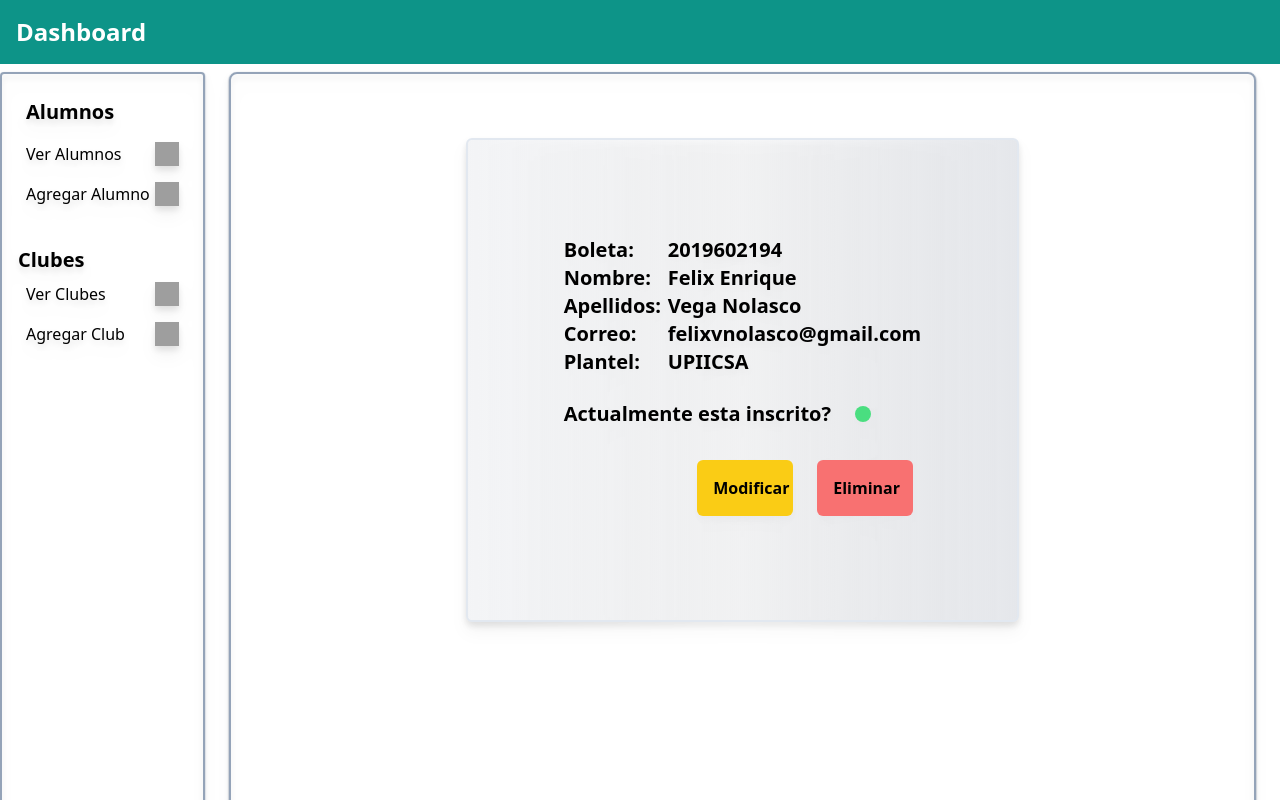
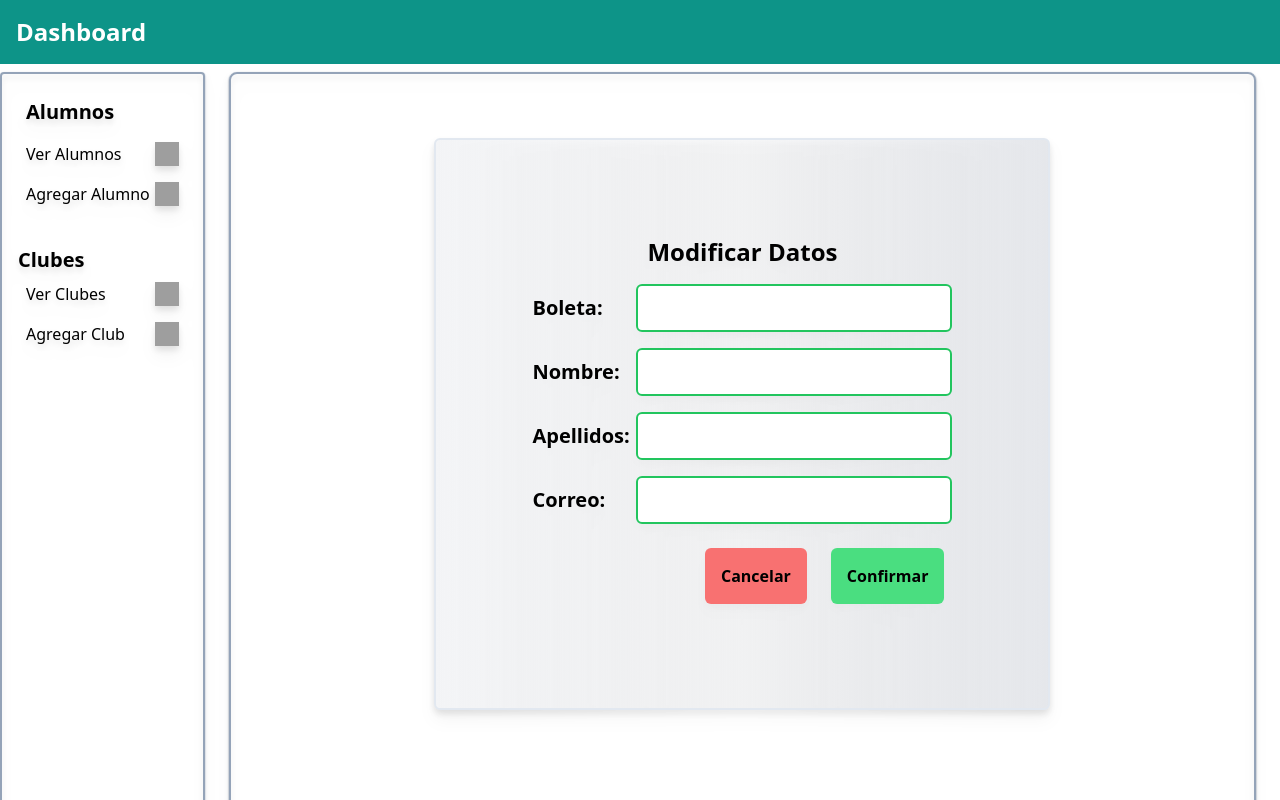
Before and after one commit to FelixVNolasco/Club-Manager, a React (Create React App) app: page /student/12039709 in a window 1280 px wide. Both pictures are taken after a click on the element "Modificar". Shown: the top 800 px of the page. Built offline with nearby package versions, Linux system fonts and the light colour scheme; no server answers; grey boxes are pictures that could not be loaded.

Commit message:
handleInputChange to forms

```diff
--- /dev/null
+++ b/src/hooks/useForm.js
@@ -0,0 +1,21 @@
+import { useState } from 'react';
+
+export const useForm = (initialState) => {
+
+    const [values, setValues] = useState(initialState);
+
+    const reset = (newFormState = initialState) => {
+        setValues(newFormState);
+    }
+
+    const handleInputChange = ({ target }) => {
+
+        setValues({
+            ...values,
+            [target.name]: target.value
+        });
+
+    }
+    return [values, handleInputChange, reset];
+
+}
--- a/src/pages/NewStudent.js
+++ b/src/pages/NewStudent.js
@@ -2,8 +2,23 @@ import React from "react";
 import { Navbar } from "../Components/Navbar";
 import { Sidebar } from "../Components/Sidebar";
 import { Footer } from "../Components/Footer";
+import { useForm } from "../hooks/useForm";
 
 const NewStudent = () => {
+  const [formValues, handleInputChange] = useForm({
+    boleta: "2019602194",
+    nombre: "Felix Enrique",
+    apellido: "Vega Nolasco",
+    correo: "felixvnolasco@gmail.com",
+    carrera: "Ingeniería en Informática",
+    plantel: "",
+    inscrito: "",
+  });
+
+  console.log(formValues);
+  const { boleta, nombre, apellido, correo, carrera, plantel, inscrito } =
+    formValues;
+
   return (
     <>
       <Navbar />
@@ -20,50 +35,82 @@ const NewStudent = () => {
                 <span className="w-24 font-semibold">Boleta</span>
                 <input
                   className="w-full ml-4 p-2 border-2 border-green-500 focus:outline-none focus:border-2 focus:border-green-700 rounded-md"
+                  name="boleta"
                   type="text"
+                  onChange={handleInputChange}
+                  value={boleta}
                 />
               </div>
               <div className="flex p-6 items-center">
                 <span className="w-24 font-semibold">Nombre(s)</span>
                 <input
                   className="w-full ml-4 p-2 border-2 border-green-500 focus:outline-none focus:border-2 focus:border-green-700 rounded-md"
+                  name="nombre"
                   type="text"
+                  onChange={handleInputChange}
+                  value={nombre}
                 />
               </div>
               <div className="flex p-6 items-center">
                 <span className="w-24 font-semibold">Apellidos</span>
                 <input
                   className="w-full ml-4 p-2 border-2 border-green-500 focus:outline-none focus:border-2 focus:border-green-700 rounded-md"
+                  name="apellido"
                   type="text"
+                  onChange={handleInputChange}
+                  value={apellido}
                 />
               </div>
               <div className="flex p-6 items-center">
                 <span className="w-24 font-semibold">Correo</span>
                 <input
                   className="w-full ml-4 p-2 border-2 border-green-500 focus:outline-none focus:border-2 focus:border-green-700 rounded-md"
+                  name="correo"
                   type="text"
+                  onChange={handleInputChange}
+                  value={correo}
+                />
+              </div>
+              <div className="flex p-6 items-center">
+                <span className="w-24 font-semibold">Carrera</span>
+                <input
+                  className="w-full ml-4 p-2 border-2 border-green-500 focus:outline-none focus:border-2 focus:border-green-700 rounded-md"
+                  name="carrera"
+                  type="text"
+                  onChange={handleInputChange}
+                  value={carrera}
                 />
               </div>
               <div className="flex p-6 items-center">
                 <span className="w-24 font-semibold">Plantel</span>
                 <select
                   className="w-full ml-4 p-2 border-2 border-green-500 focus:outline-none focus:border-2 focus:border-green-700 rounded-md"
-                  name=""
+                  name="plantel"
                   id=""
+                  onChange={handleInputChange}
+                  value={plantel}
                 >
-                  <option value="UPIICSA">UPIICSA</option>
+                  <option disabled>Seleccione una opción</option>
+                  <option value="UPIICSA" defaultChecked>
+                    UPIICSA
+                  </option>
                   <option value="ESIME">ESIME</option>
                   <option value="UPIITA">UPIITA</option>
                   <option value="ESCOM">ESCOM</option>
                 </select>
               </div>
               <div className="flex p-6 items-center">
-                <span className="w-24 font-semibold">Actualmente esta inscrito?</span>
+                <span className="w-24 font-semibold">
+                  Actualmente esta inscrito?
+                </span>
                 <select
                   className="w-full ml-4 p-2 border-2 border-green-500 focus:outline-none focus:border-2 focus:border-green-700 rounded-md"
-                  name=""
+                  name="inscrito"
                   id=""
+                  onChange={handleInputChange}
+                  value={inscrito}
                 >
+                  <option disabled>Seleccione una opción</option>
                   <option value="true">Si</option>
                   <option value="false">No</option>
                 </select>
--- a/src/pages/StudentPage.js
+++ b/src/pages/StudentPage.js
@@ -2,27 +2,38 @@ import React, { useEffect, useState } from "react";
 import { Navbar } from "../Components/Navbar";
 import { Sidebar } from "../Components/Sidebar";
 import { Footer } from "../Components/Footer";
-import { useLocation } from "react-router-dom";
-import axios from "axios";
+// import { useLocation } from "react-router-dom";
+// import axios from "axios";
+import { useForm } from "../hooks/useForm";
 
 const StudentPage = () => {
-  const location = useLocation();
-  const studentId = location.pathname.split("/")[2];
-  const [product, setProduct] = useState({});
+  // const location = useLocation();
+  // const studentId = location.pathname.split("/")[2];
+  // const [product, setProduct] = useState({});
+  const [modifying, setModifying] = useState(false);
 
-  useEffect(() => {
-    const getProduct = async () => {
-      try {
-        const product = await axios.get(
-          `https://us-east-1.aws.data.mongodb-api.com/app/olympus-oocpc/endpoint/api/products/find?id=${studentId}`
-        );
-        setProduct(product.data);
-      } catch (error) {
-        console.log("Error en obtener alumno");
-      }
-    };
-    getProduct();
-  }, [studentId]);
+  const [formValues, handleInputChange] = useForm({
+    boleta: "",
+    nombre: "",
+    apellidos: "",
+    correo: "",
+  });
+
+  const { boleta, nombre, apellidos, correo } = formValues;
+
+  // useEffect(() => {
+  //   const getProduct = async () => {
+  //     try {
+  //       const product = await axios.get(
+  //         // `https://us-east-1.aws.data.mongodb-api.com/app/olympus-oocpc/endpoint/api/products/find?id=${studentId}`
+  //       );
+  //       setProduct(product.data);
+  //     } catch (error) {
+  //       console.log("Error en obtener alumno");
+  //     }
+  //   };
+  //   getProduct();
+  // }, [studentId]);
 
   const estaincrito = true;
   return (
@@ -34,33 +45,122 @@ const StudentPage = () => {
         <div className="flex flex-col mt-2 mr-6 w-5/6 h-screen border-slate-400 border-2 rounded-lg drop-shadow-lg shadow-sm shadow-slate-500 p-10">
           <div className="flex flex-col p-6 w-full items-center">
             <div className="flex flex-col p-24 bg-gradient-to-r from-gray-100 via-gray-100/50 to-gray-200 border-2 border-slate-200 rounded-md">
+              {modifying ? (
+                <>
+                  <div className="animate__animated animate__fadeIn animate__faster">
+                    <h4 className="text-2xl font-bold mb-4 text-center">
+                      Modificar Datos
+                    </h4>
+                    <div className="mb-4 items-center flex text-xl ">
+                      <span className="w-24 font-semibold">Boleta: </span>
+                      <input
+                        className="ml-2 p-2 rounded-md border-2 border-green-500 focus:outline-none focus:border-2 focus:border-green-700"
+                        type="text"
+                        name="boleta"
+                        value={boleta}
+                        onChange={handleInputChange}
+                      />
+                    </div>
+
+                    <div className="mb-4 items-center flex text-xl ">
+                      <span className="w-24 font-semibold">Nombre: </span>
+                      <input
+                        className="ml-2 p-2 rounded-md border-2 border-green-500 focus:outline-none focus:border-2 focus:border-green-700"
+                        type="text"
+                        name="nombre"
+                        value={nombre}
+                        onChange={handleInputChange}
+                      />
+                    </div>
+
+                    <div className="mb-4 items-center flex text-xl ">
+                      <span className="w-24 font-semibold">Apellidos: </span>
+                      <input
+                        className="ml-2 p-2 rounded-md border-2 border-green-500 focus:outline-none focus:border-2 focus:border-green-700"
+                        type="text"
+                        name="apellidos"
+                        value={apellidos}
+                        onChange={handleInputChange}
+                      />
+                    </div>
+
+                    <div className="mb-4 items-center flex text-xl ">
+                      <span className="w-16 font-semibold">Correo: </span>
+                      <input
+                        className="ml-10 p-2 rounded-md border-2 border-green-500 focus:outline-none focus:border-2 focus:border-green-700"
+                        type="text"
+                        name="correo"
+                        value={correo}
+                        onChange={handleInputChange}
+                      />
+                    </div>
+
+                    <div className="flex justify-end p-2">
+                      <div
+                        className="p-4 text-center font-semibold items-center bg-red-400 hover:bg-red-500 hover:bg-green rounded-md cursor-pointer"
+                        onClick={() => setModifying(!modifying)}
+                      >
+                        Cancelar
+                      </div>
+                      <div
+                        className="ml-6 p-4 text-center font-semibold items-center bg-green-400 hover:bg-green-500 hover:bg-green rounded-md cursor-pointer"
+                        onClick={() => console.log("confirmar")}
+                      >
+                        Confirmar
+                      </div>
+                    </div>
+                  </div>
+                </>
+              ) : (
+                <>
+                  <div className="animate__animated animate__fadeInDown animate__faster">
+                    <h4 className="text-2xl font-bold mb-4 text-center">
+                      Datos del alumno
+                    </h4>
                     <div className="flex text-xl">
                       <span className="w-24 font-semibold">Boleta: </span>
-                <span className="font-semibold ml-2">2019602194</span>
+                      <span className="font-semibold ml-2 mb-4">
+                        2019602194
+                      </span>
                     </div>
 
                     <div className="flex text-xl">
                       <span className="w-24 font-semibold">Nombre: </span>
-                <span className="font-semibold ml-2">Felix Enrique</span>
+                      <span className="font-semibold ml-2 mb-4">
+                        Felix Enrique
+                      </span>
                     </div>
 
                     <div className="flex text-xl">
                       <span className="w-24 font-semibold">Apellidos: </span>
-                <span className="font-semibold ml-2">Vega Nolasco</span>
+                      <span className="font-semibold ml-2 mb-4">
+                        Vega Nolasco
+                      </span>
+                    </div>
+
+                    <div className="flex text-xl">
+                      <span className="w-16 font-semibold">Carrera: </span>
+                      <span className="font-semibold ml-10 mb-4">
+                        Ingeniería en Informática
+                      </span>
+                    </div>
+
+                    <div className="flex text-xl">
+                      <span className="w-16 font-semibold">Plantel: </span>
+                      <span className="font-semibold ml-10 mb-4">UPIICSA</span>
                     </div>
 
                     <div className="flex text-xl">
                       <span className="w-16 font-semibold">Correo: </span>
-                <span className="font-semibold ml-10">felixvnolasco@gmail.com</span>
+                      <span className="font-semibold ml-10 mb-4">
+                        felixvnolasco@gmail.com
+                      </span>
                     </div>
 
-              <div className="flex text-xl">
-                <span className="w-16 font-semibold">Plantel: </span>
-                <span className="font-semibold ml-10">UPIICSA</span>
-              </div>
-
-              <div className="flex text-xl items-center mt-6 mb-6">
-                <p className="font-semibold">Actualmente esta inscrito?</p>
+                    <div className="flex text-xl items-center mt-4 mb-6">
+                      <p className="font-semibold">
+                        Actualmente esta inscrito?
+                      </p>
                       <div
                         className={
                           !estaincrito
@@ -71,13 +171,19 @@ const StudentPage = () => {
                     </div>
 
                     <div className="flex justify-end p-2">
-                <div className="p-4 w-24 text-center font-semibold items-center bg-yellow-400 hover:bg-yellow-500 hover:bg-green rounded-md cursor-pointer">
+                      <div
+                        className="p-4 w-24 text-center font-semibold items-center bg-yellow-400 hover:bg-yellow-500 hover:bg-green rounded-md cursor-pointer"
+                        onClick={() => setModifying(!modifying)}
+                      >
                         Modificar
                       </div>
                       <div className="ml-6 p-4 w-24 text-center font-semibold items-center bg-red-400 hover:bg-red-500 hover:bg-green rounded-md cursor-pointer">
                         Eliminar
                       </div>
                     </div>
+                  </div>
+                </>
+              )}
             </div>
           </div>
         </div>
```
Lines whose indentation alone changed are shown as unchanged.
